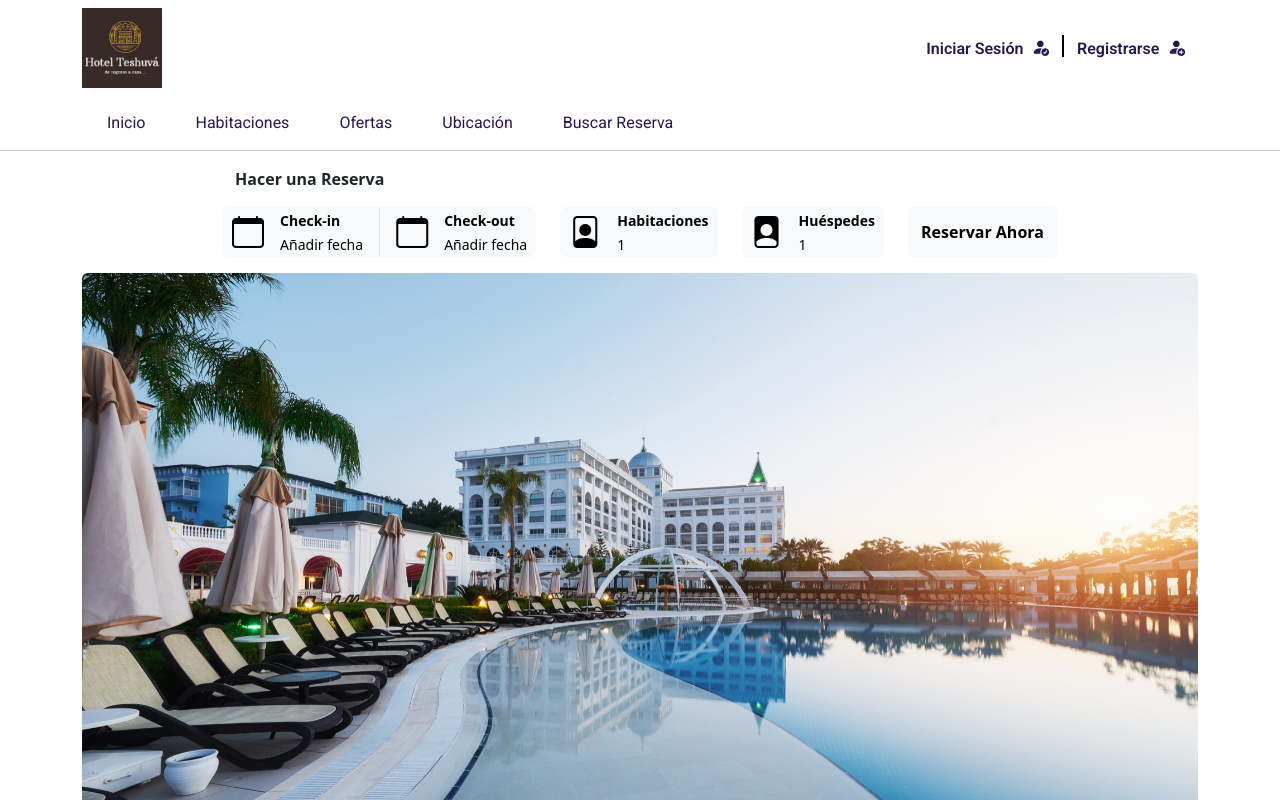
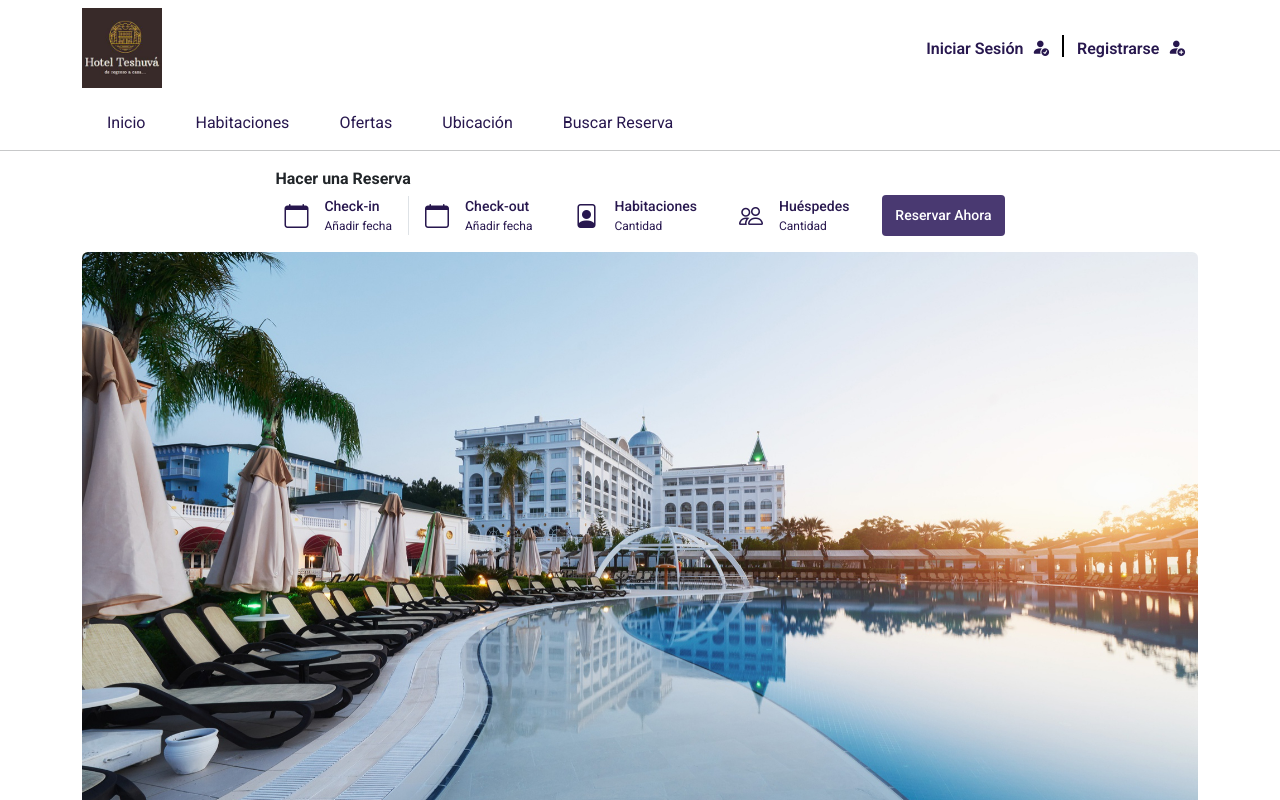
Before and after one commit to Jimena674/hotel-teshuva-deploy-test, a React (Vite) app: page / in a window 1280 px wide. Shown: the top 800 px of the page. Built offline with nearby package versions, Linux system fonts and the light colour scheme.

Commit message:
Se personaliza el BookingForm. Se crean más estilos.

```diff
--- a/src/components/BookingForm.jsx
+++ b/src/components/BookingForm.jsx
@@ -9,7 +9,7 @@ export default function BookingForm() {
         <div className="container w-auto d-flex flex-column align-items-center">
           {/*Título*/}
           <div className="row w-100">
-            <span className="col text-start fw-bold mb-3 fs-6">
+            <span className="col text-start fw-bold mb-1 fs-6 label-medium p-0">
               Hacer una Reserva
             </span>
           </div>
@@ -17,7 +17,11 @@ export default function BookingForm() {
           <div className="row">
             {/*Botón de check-in y check-out*/}
             <div className="col-auto">
-              <Link to="" className="btn btn-light px-2 py-0" role="button">
+              <Link
+                to=""
+                className="btn booking-form-btn px-2 py-0"
+                role="button"
+              >
                 <div className="d-flex flex-row">
                   {/*Check-in*/}
                   <div className="d-flex flex-column me-3">
@@ -25,19 +29,15 @@ export default function BookingForm() {
                       <div className="d-flex flex-column me-3 justify-content-center">
                         <i
                           className="bi bi-calendar"
-                          style={{ fontSize: "2rem" }}
+                          style={{ fontSize: "1.5rem" }}
                         />
                       </div>
                       <div className="d-flex flex-column text-start">
-                        <div className="row fw-bold">
-                          <span>
-                            <small>Check-in</small>
-                          </span>
+                        <div className="row mb-0">
+                          <span className="label-small">Check-in</span>
                         </div>
-                        <div className="row">
-                          <span>
-                            <small>Añadir fecha</small>
-                          </span>
+                        <div className="row mb-0">
+                          <span className="body-small">Añadir fecha</span>
                         </div>
                       </div>
                     </div>
@@ -48,19 +48,15 @@ export default function BookingForm() {
                       <div className="d-flex flex-column me-3 justify-content-center">
                         <i
                           className="bi bi-calendar"
-                          style={{ fontSize: "2rem" }}
+                          style={{ fontSize: "1.5rem" }}
                         />
                       </div>
                       <div className="d-flex flex-column text-start">
                         <div className="row fw-bold">
-                          <span>
-                            <small>Check-out</small>
-                          </span>
+                          <span className="label-small">Check-out</span>
                         </div>
                         <div className="row">
-                          <span>
-                            <small>Añadir fecha</small>
-                          </span>
+                          <span className="body-small">Añadir fecha</span>
                         </div>
                       </div>
                     </div>
@@ -70,24 +66,24 @@ export default function BookingForm() {
             </div>
             {/*Habitaciones*/}
             <div className="col-auto">
-              <Link to="" className="btn btn-light px-2 py-0" role="button">
+              <Link
+                to=""
+                className="btn booking-form-btn px-2 py-0"
+                role="button"
+              >
                 <div className="d-flex flex-row">
                   <div className="d-flex flex-column me-3 justify-content-center">
                     <i
                       class="bi bi-file-person"
-                      style={{ fontSize: "2rem" }}
+                      style={{ fontSize: "1.5rem" }}
                     ></i>
                   </div>
                   <div className="d-flex flex-column text-start">
                     <div className="row fw-bold">
-                      <span>
-                        <small>Habitaciones</small>
-                      </span>
+                      <span className="label-small">Habitaciones</span>
                     </div>
                     <div className="row">
-                      <span>
-                        <small>1</small>
-                      </span>
+                      <span className="body-small">Cantidad</span>
                     </div>
                   </div>
                 </div>
@@ -95,24 +91,21 @@ export default function BookingForm() {
             </div>
             {/*Huespedes*/}
             <div className="col-auto">
-              <Link to="" className="btn btn-light px-2 py-0" role="button">
+              <Link
+                to=""
+                className="btn booking-form-btn px-2 py-0"
+                role="button"
+              >
                 <div className="d-flex flex-row">
                   <div className="d-flex flex-column me-3 justify-content-center">
-                    <i
-                      class="bi bi-file-person-fill"
-                      style={{ fontSize: "2rem" }}
-                    ></i>
+                    <i class="bi bi-people" style={{ fontSize: "1.5rem" }}></i>
                   </div>
                   <div className="d-flex flex-column text-start">
                     <div className="row fw-bold">
-                      <span>
-                        <small>Huéspedes</small>
-                      </span>
+                      <span className="label-small">Huéspedes</span>
                     </div>
                     <div className="row">
-                      <span>
-                        <small>1</small>
-                      </span>
+                      <span className="body-small">Cantidad</span>
                     </div>
                   </div>
                 </div>
@@ -120,7 +113,7 @@ export default function BookingForm() {
             </div>
             {/*Llamado a la acción*/}
             <div className="col-auto">
-              <button className="btn btn-light h-100 fw-bold" type="submit">
+              <button className="btn solid-btn h-100 label-small" type="submit">
                 Reservar Ahora
               </button>
             </div>
--- a/src/styles/_custom.scss
+++ b/src/styles/_custom.scss
@@ -6,6 +6,7 @@ $on-background: #1d1b20;
 $surface-bright: #fdf7ff;
 $surface-container-low: #f7f2fa;
 $surface-container: #f2ecf4;
+$surface-container-highest: #e6e1e9;
 $primary: #27174e;
 $on-primary: #ffffff;
 $primary-container: #493971;
--- a/src/styles/main.scss
+++ b/src/styles/main.scss
@@ -5,9 +5,28 @@
   border-radius: 0%;
   color: $primary;
   &.navbar-btn:hover {
-    background-color: $surface-bright;
+    background-color: $surface-container;
     border-bottom-width: 0.25em;
     border-bottom-color: $primary;
+  }
+}
+
+.booking-form-btn {
+  border-radius: 0.25rem;
+
+  color: $primary;
+  &.booking-form-btn:hover {
+    background-color: $surface-container;
+  }
+}
+
+.solid-btn {
+  border-radius: 0.25rem;
+  background-color: $primary-container;
+  color: $on-primary-container;
+  &.solid-btn:hover {
+    background-color: $primary;
+    color: $on-primary;
   }
 }
 
@@ -17,8 +36,20 @@
   font-weight: 600;
 }
 
+.label-small {
+  font-family: "Roboto", sans-serif;
+  font-size: 14px;
+  font-weight: 500;
+}
+
 .body-large {
   font-family: "Roboto", sans-serif;
   font-size: 16px;
   font-weight: 400;
 }
+
+.body-small {
+  font-family: "Roboto", sans-serif;
+  font-size: 12px;
+  font-weight: 400;
+}
```
